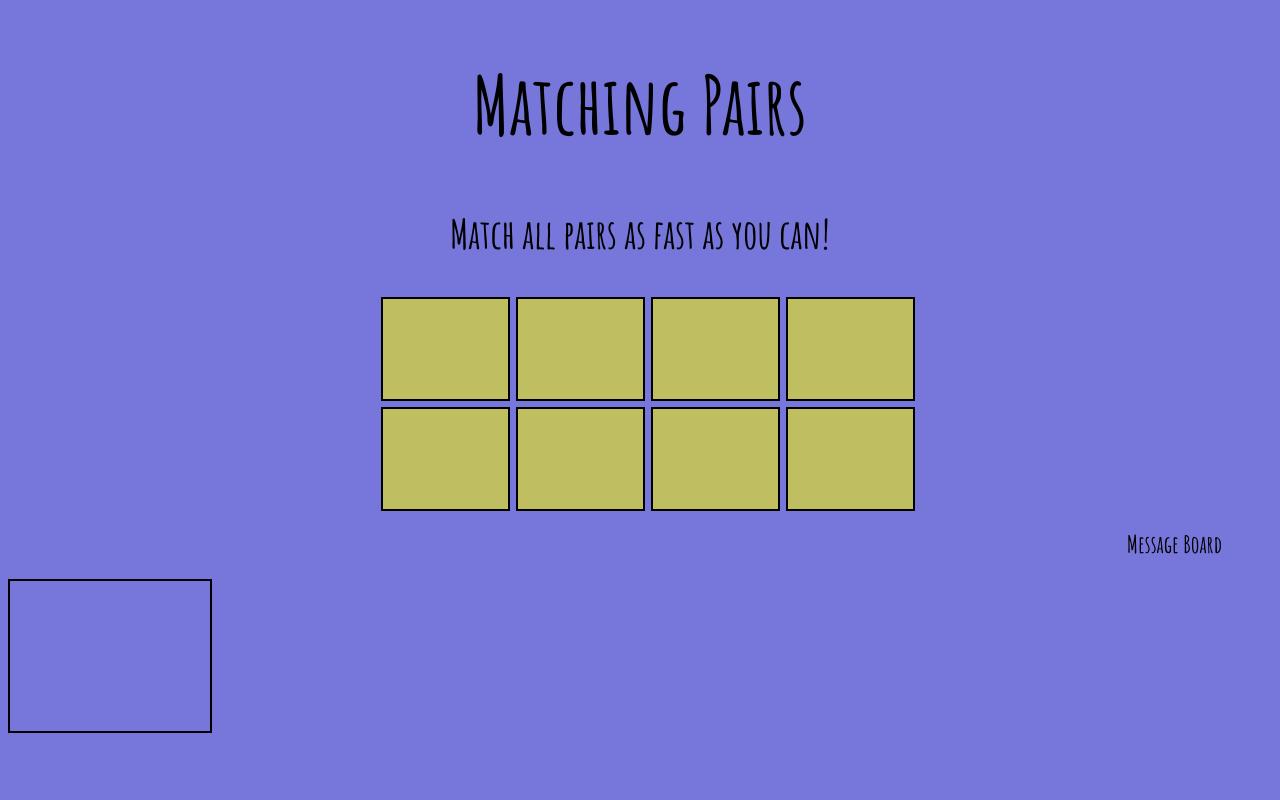
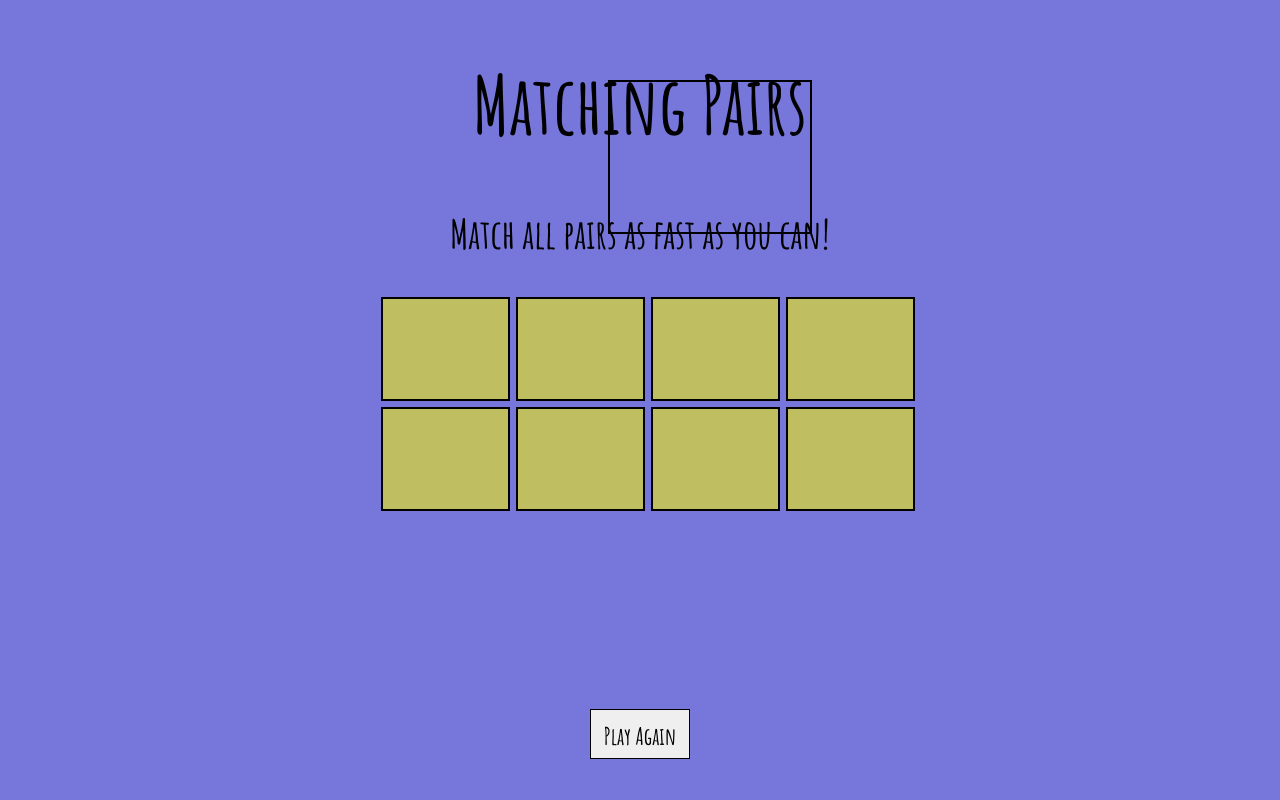
Before and after one commit to skyeager/Matching-Pairs-Game, a plain HTML site: page index2.html in a window 1280 px wide. Shown: the top 800 px of the page. Drawn offline with Linux system fonts and the light colour scheme.

Commit message:
message box correct location

```diff
--- a/index2.html
+++ b/index2.html
@@ -36,8 +36,10 @@
     </div>
   </section>
 </div>
-  <h2 class="messageBox">Message Board</h2>
-  <section class="messageSpace">
+  <section class="messageContainer">
+    <div class="messageSpace">
+    <!-- <h2 class="messageBox">Message Board</h2> -->
+    </div>
   </section>
 
   <button id="againButton"> Play Again</button>
--- a/style.css
+++ b/style.css
@@ -114,35 +114,34 @@ outline: 2px solid black;
   margin-top: 200px;
   display: grid;
   line-height: 50px;
-  /* animation: 1s ease-out 0s 1 slideInFromLeft; */
 }
 
 
+/* /div */
 .messageSpace{
   display: flex;
-  justify-content: right;
-  top: 325px;
-  bottom: 100px;
-  right: 50px;
+  align-items: center;
+  justify-content: center;
   border: 2px solid black;
-  height: 50px;
+  font-family: 'Amatic SC';
   width: 200px;
-  text-align: center;
-  font-size: 30px;
-  padding-top: 50px;
-  padding-bottom: 50px;
-  font-family: 'Amatic SC';
+  height: 150px;
+  position: absolute;
+  bottom: 275px;
+  left: 600px;
+  font-size: 40px;
+
 }
 
-/*
-.playArea{
-  width: 100vw;
-  display: flex;
-  justify-content: center; */
+.messageContainer{
+  position: relative;
+  font-family: 'Amatic SC';
 
-.messageBox{
+
+/* .messageBox{
   font-family: 'Amatic SC';
-  display: flex;
+  display: grid;
   justify-content: right;
   margin-right: 50px;
-}
+  margin-bottom: -200px;
+} */
```
